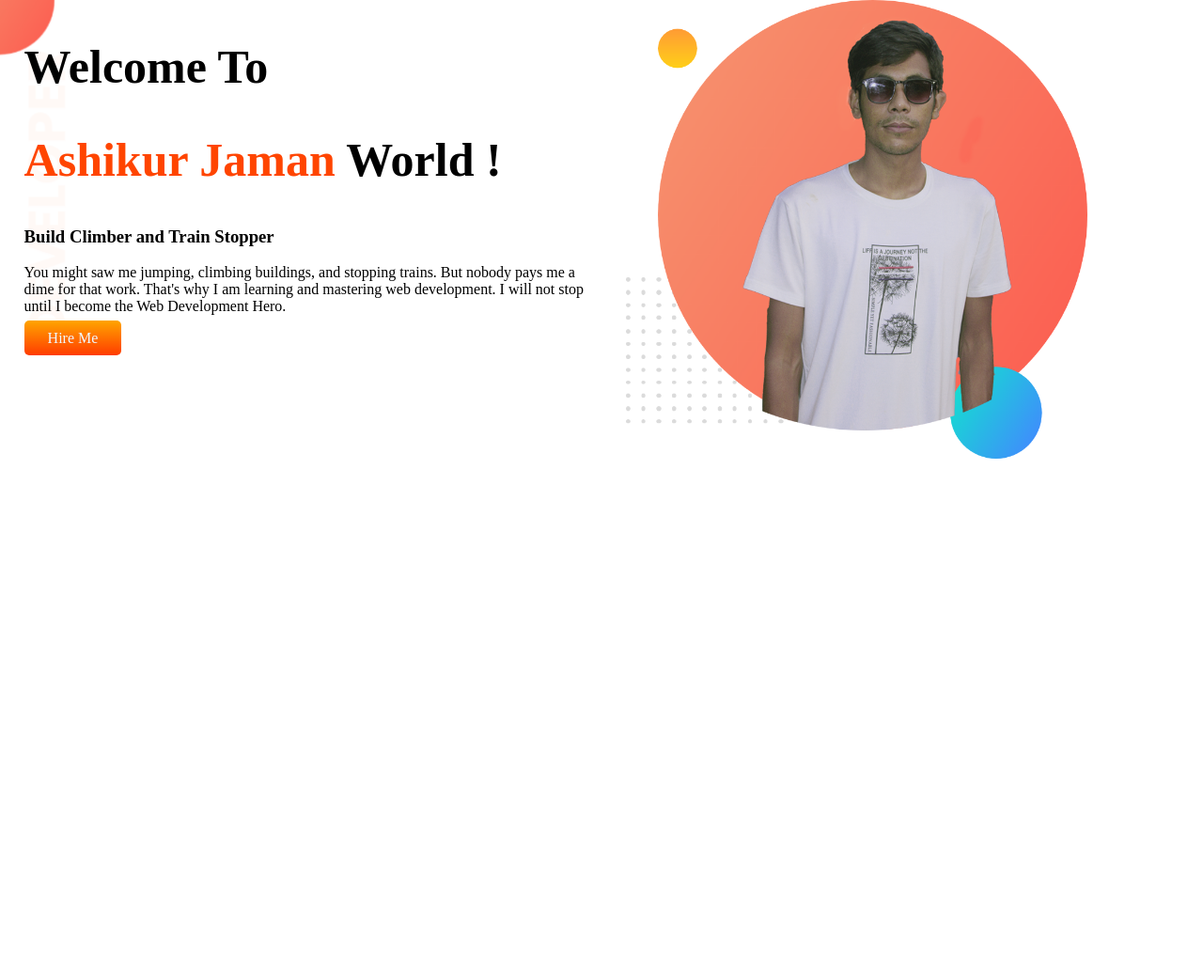
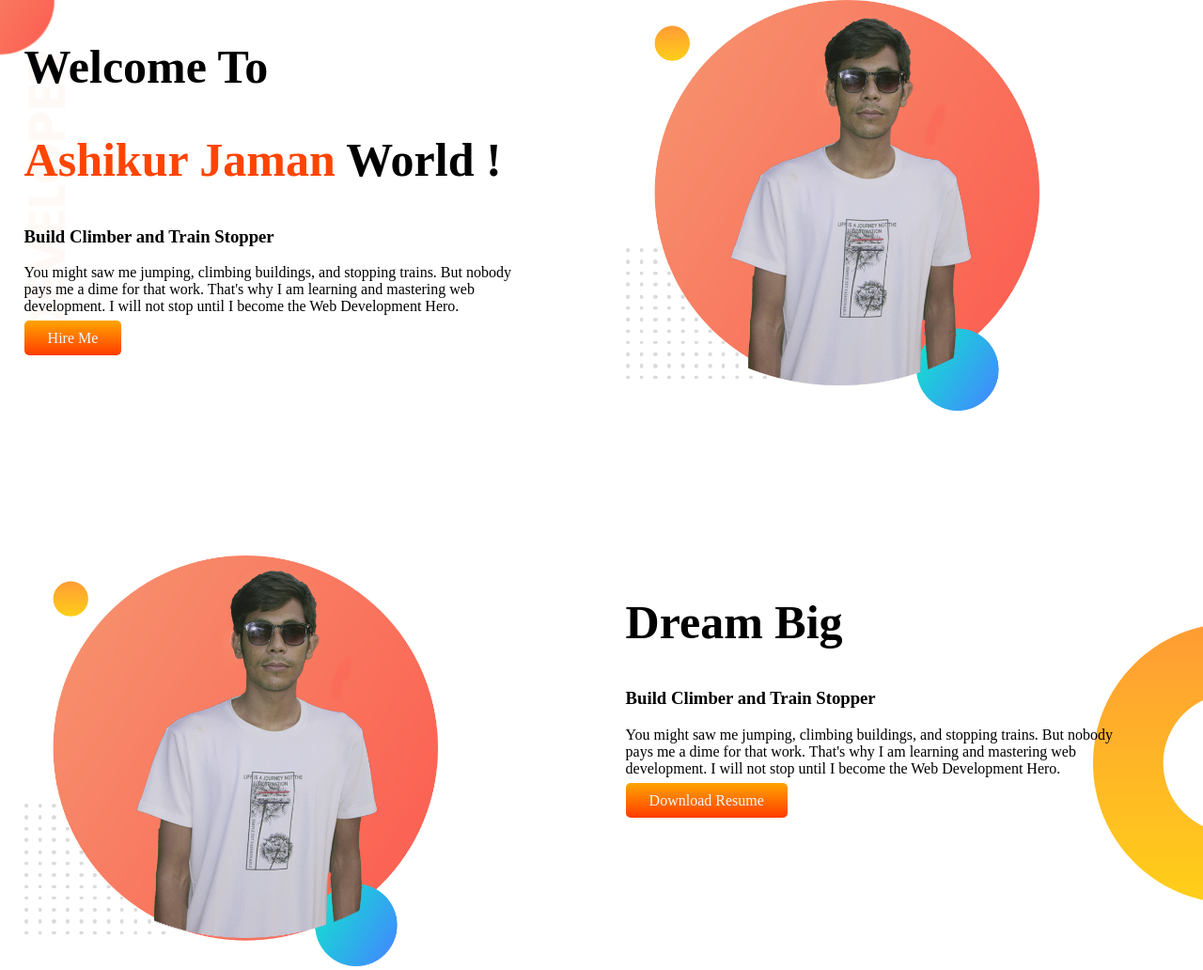
Before and after one commit to Ashikurjaman/developer_portfolio, a plain HTML site: page index.html in a window 1280 px wide. Shown: the whole page at 94% size. Before the commit the page ends 800 px from the top, so only its background shows below. Drawn offline with Linux system fonts and the light colour scheme; a web font is replaced by a local one.

Commit message:
dream section

```diff
--- a/index.html
+++ b/index.html
@@ -30,5 +30,21 @@
     </section>
 
                                     <!-- header section-->
+
+                                    <!--Dream section-->
+
+            <section class="dream-section">
+                <div class="half-section"> <img src="images/my-web2.png" alt="">
+
+                     </div>
+                <div class="half-section">
+                    <h1>Dream Big</h1>
+                    <h3>Build Climber and Train Stopper</h3>
+
+              <p>You might saw me jumping, climbing buildings, and stopping trains. But nobody pays me a dime for that work. That's why I am learning and mastering web development. I will not stop until I become the Web Development Hero.</p>
+
+              <a href="https://www.linkedin.com/in/ashikurjaman046/" target="_blank" rel="noopener noreferrer">Download Resume</a>
+                </div>
+            </section>
 </body>
 </html>
--- a/style.css
+++ b/style.css
@@ -14,11 +14,13 @@ body{
         display: flex;
         background-image: url(images/top-banner.png);
         background-repeat: no-repeat;
+        margin-bottom: 150px;
     }
 
     .half-section{
         width: 50%;
         padding-left: 2%;
+        padding-right: 5%;
     }
 
     .half-section img{
@@ -32,3 +34,9 @@ body{
         color: aliceblue;
         border-radius: 5px;
     }
+    .dream-section{
+        display: flex ;
+        background-image: url(images/dream-bg.png);
+        background-repeat: no-repeat;
+        background-position: right;
+    }
```
